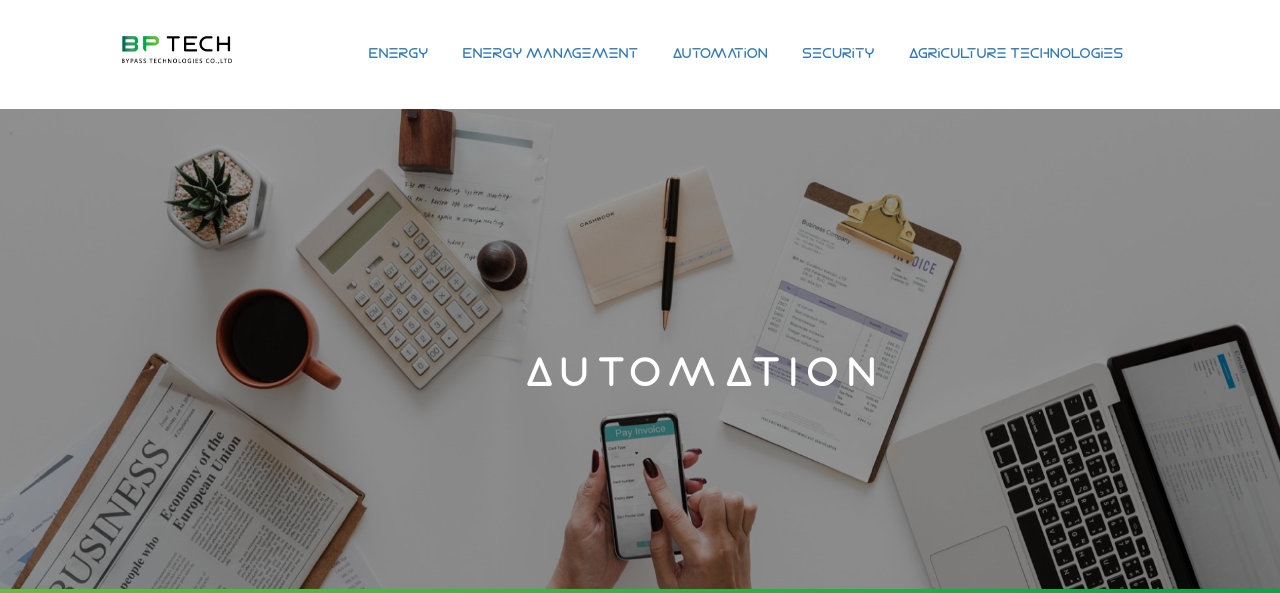
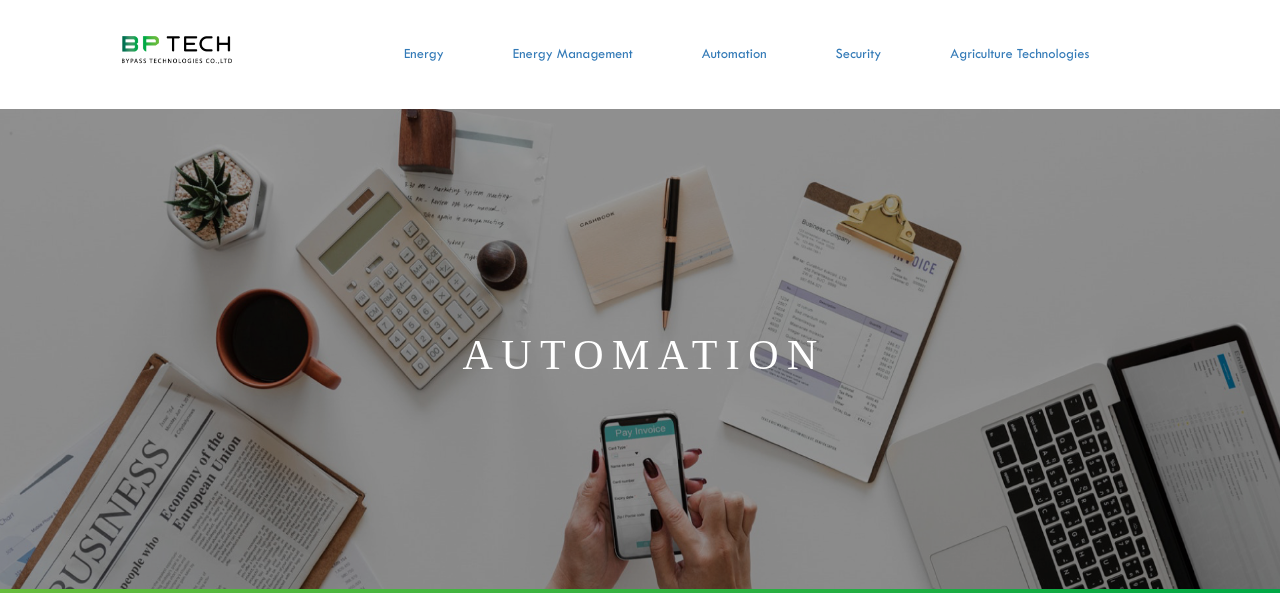
Before and after one commit to naruka1023/BP-Tech, a PHP site: page /automation.html in a window 1280 px wide; the page is wider, and only the part inside the window is pictured. Shown: the top 593 px of that part. Run offline with PHP 8.4, Linux system fonts and the light colour scheme.

Commit message:
web review bug fixes

```diff
--- a/agricultureTechnologies.html
+++ b/agricultureTechnologies.html
@@ -30,13 +30,13 @@
                 </div>
             </div>
         <div class='mainImage' style="position:relative;width: 100vw;height: 60vh;">
-            <h2 id="energyManagementLabel">AGRICULTURE<br> TECHNOLOGIES</h2>
+            <div class='titleDiv' id="energyManagementLabel">AGRICULTURE<br> TECHNOLOGIES</div>
             <img style="width:inherit; filter:brightness(60%); height:inherit" src="./images/06/06_picture.jpg">
         </div>
         <div class="border"></div>
         <div class='outerframe' id='shiftedFrame' style="margin: 0px 30em 20em 30em;">
             <div id='automatedTitle' class="title" style="font-family:Tw Cen MT Bold;margin-top: 3em;margin-bottom:0.2em;font-size: 3.2em;">DESIGN/INSTALLATION</div>
-            <div id='automatedLabel' style="font-family:RSU_Regular;font-size: 1.5em;margin-bottom: 110px;text-align:center;">รับออกแบบ จัดหา และ ติดตั้ง ระบบการเกษตรอัตโนมัต</div>
+            <div id='automatedLabel' style="font-family:RSU_Regular;font-size: 1.5em;margin-bottom: 110px;text-align:center;">รับออกแบบ จัดหา และ ติดตั้ง ระบบการเกษตรอัตโนมัติ</div>
             <div id='shiftedFrame' style="width: 700px;text-align: center;margin:auto;">
                 <img class='appdPic' id='atPic' style="width: 350px;" src="./images/06/06_picture-1.jpg">
                 <div id='atLabel' class="energyLabel" style="padding-top:1em;font-family: RSU_Regular;width: 350px;margin: auto;font-size: 1.5em;text-align: left;">THIEF PROTECTION</div>
@@ -44,7 +44,7 @@
         </div>
         <div id='innerFrame' style="padding:8em; background-color:#E5E5E5">
                 <div id='automatedTitle' class="title" style="font-family:Tw Cen MT Bold;/* margin-top: 2em; */margin-bottom:0.2em;font-size: 3.3em;">SERVICES</div>
-                <div id='automatedLabel' style="font-family:RSU_Regular;font-size: 1.5em;margin-bottom: 110px;text-align:center;">รับดูแล และ ซอมบำรุงระบบการเกษตรอัตโนมัต</div>
+                <div id='automatedLabel' style="font-family:RSU_Regular;font-size: 1.5em;margin-bottom: 110px;text-align:center;">รับดูแล และ ซอมบำรุงระบบการเกษตรอัตโนมัติ</div>
             <div style="display: flex;margin: auto;justify-content: space-between;">
                 <div style="margin:auto;text-align: center;">
                     <img class='appdPic' id='atPic' style="width: 50%;" src="./images/06/06_picture-2.jpg">
--- a/automation.html
+++ b/automation.html
@@ -30,7 +30,7 @@
                 </div>
             </div>
         <div class='mainImage' style="position:relative;width: 100vw;height: 60vh;">
-            <h2 id='automationText' style="font-family: 'ElectroShackle';position: absolute;top: 46%;text-align: center;left: 41.2%;color: white;font-size: 3em;letter-spacing: 0.2em;z-index: 5;">AUTOMATION</h2>
+            <div class='titleDiv' id='automationText'>AUTOMATION</div>
             <img style="width:inherit; filter:brightness(60%); height:inherit" src="./images/04/04_picture.jpg">
         </div>
         <div class="border"></div>
--- a/energyManagement.html
+++ b/energyManagement.html
@@ -30,7 +30,7 @@
                 </div>
             </div>
         <div class='mainImage' style="position:relative;width: 100vw;height: 60vh;">
-            <h2 id="energyManagementLabel">ENERGY<br> MANAGEMENT</h2>
+            <div class='titleDiv' id='energyManagementLabel'><div style='text-align:center'>ENERGY<br>MANAGEMENT</div></div>
             <img style="width:inherit; filter:brightness(60%); height:inherit" src="./images/03/03_picture.jpg">
         </div>
         <div class="border"></div>
--- a/index.html
+++ b/index.html
@@ -18,7 +18,6 @@
             <div><a href="security.html">Security</a></div>
             <div><a href="agricultureTechnologies.html">Agriculture Technologies</a></div>
     </div>
-
 <div class="heading" style="font-size: 1.3em;font-family:ElectroShackle;padding: 2em 0px 4em 0;">
         <div class="col-md-offset-1 col-md-2" style='display:flex; justify-content:space-between'>
             <div><a href="index.html"><img class='logo' src="./images/01/logo.png" style=" width: 60%; vertical-align: middle; "></a></div>
@@ -86,6 +85,7 @@
         <div style="background-image: linear-gradient(to right, #67BC3C , #00A846)">
                 <div class="row">
                     <div class="title" style="color:white">SERVICES</div>
+
                 </div>
                     <div class=" paddings col-md-offset-1 col-md-10 col-sm-5 col-sm-offset-1 col-xs-6">
                         <div class="col-md-4 entity">
--- a/security.html
+++ b/security.html
@@ -31,7 +31,7 @@
         </div>
 
         <div class='mainImage' style="position:relative;width: 100vw;height: 60vh;">
-            <h2 class='securityLabel' id="energyLabel">SECURITY</h2>
+            <div class='titleDiv securityLabel'>SECURITY</div>
             <img style="width:inherit; height:inherit" src="./images/05/05_picture.jpg">
         </div>
 
@@ -42,6 +42,7 @@
                     <div class='image energyLabel elSec securityQuickFix' style="width: 300px;">
                         <div class='titleGreen' style="font-size: 2em;padding-left: 1em;margin-bottom: 2em;color:#67BC5C;font-family:RSU_Regular;border-left: 1px solid #67BC5C;">GATE ACCESS <br> CONTROL</div>
                         <img style="width:inherit;" src="./images/05/05_picture_INDUSTRY SECURITY1-1.jpg">
+                        <div style="visibility:hidden;opacity: 0.5;font-size: 1em;padding-top: 0.5em;font-family: RSU_Regular;color: #636870;text-align: right;">** ใชระบบ face recognition</div>
                         <div class="energyLabel elSec" style="margin-bottom:0.3em;padding-top:1em;font-family: RSU_Regular;font-size: 1.25em;">
                             <ul style="color:#636870">
                                 <li>ระบบการตรวจสอบทะเบียนรถ สีรถ และ
--- a/style.css
+++ b/style.css
@@ -13,14 +13,22 @@
 .navigationMobile{
     display:none
 }
+.securityLabel{
+    width:40px;
+    text-align:center;
+}
+.securityLabel{
+    width: 400px !important;
+    margin-left: -200px !important;
+}
 .map{
     position:relative;
     background-image:url(images/00/00_illus-0.jpg);
     height:687px;
 }
 @font-face {
-    font-family:'Tw Cen MT Bold';
-    src: url('fonts/Tw Cen MT Bold.ttf');
+    font-family:'Tw Cen MT';
+    src: url('fonts/Tw Cen MT.ttf');
 }
 @font-face {
     font-family:'RSU_Regular';
@@ -38,16 +46,13 @@
     font-family:'ElectroShackle';
     src: url('fonts/Electro Shackle.otf');
 }
+.navigation{
+    font-family:'Tw Cen MT';
+}
 #energyManagementLabel{
-    font-family: 'ElectroShackle';
-    position: absolute;
-    top: 40%;
-    text-align: center;
-    left: 39%;
-    color: white;
-    font-size: 3em;
-    letter-spacing: 0.2em;
-    z-index:5;
+    width:500px !important;
+    margin-left:-250px;
+    top:40% !important
 }
 .sidenav {
     height: 100%;
@@ -114,8 +119,34 @@
     background-image: linear-gradient(to right, #67BC3C , #00A846);
     padding: 12px;
 }
+.centerLine{
+    position:absolute;
+    color:red;
+    width:3vw;
+    height:fit-content;
+    top:0;
+    left:50%;
+    margin-left:-1.5vw
+}
+#automationText{
+    width:355px;
+    margin-left:-177.5px !important
+}
+.titleDiv{
+    font-family: eurostile san-serif;
+    color: white;
+    text-align:center;
+    position: absolute;
+    font-size: 3em;
+    letter-spacing: 0.2em;
+    z-index:5;
+    width: 100px;
+    top: 45%;
+    left: 50%;
+    margin-left: -100px;
+}
 .title{
-    font-family: 'ElectroShackle';
+    font-family: eurostile, sans-serif;
     text-align: center;
     margin: 1.5em 0 1.4em 0;
     font-size: 4.4em;
```
Also changed, not shown: energy.html (+6 -6 lines). Lines whose indentation alone changed are shown as unchanged.
